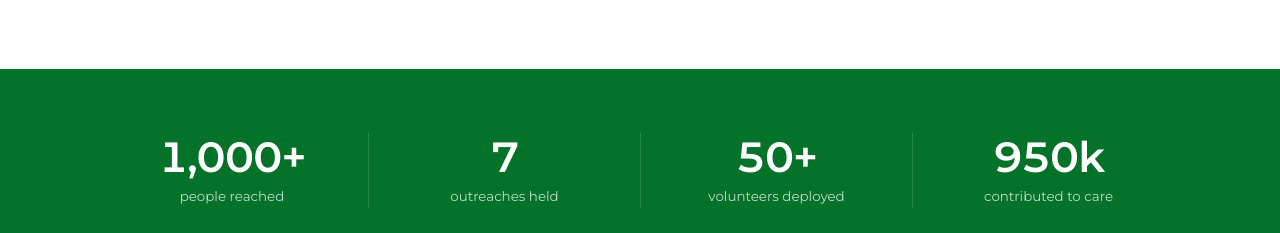
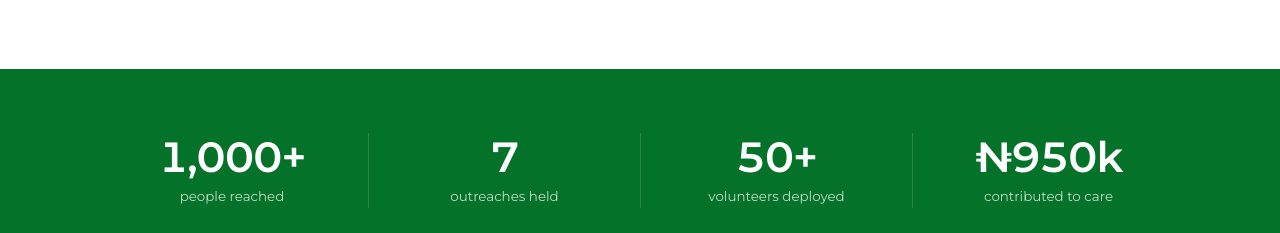
Before and after one commit to tazhealth/tazhealth, a Next.js app: page / in a window 1280 px wide. Shown: the part 1820-2053 px from the top of the page. Built offline with nearby package versions, Linux system fonts and the light colour scheme; no server answers.

Commit message:
feat: update outreach impact display to include prefix in count animations

```diff
--- a/app/page.tsx
+++ b/app/page.tsx
@@ -88,7 +88,7 @@ export default function Home() {
           {outreachImpact.map((s, i) =>
           <li key={s.label} className={cn('text-center', i > 0 && 'lg:border-l lg:border-white/15')}>
               <p className="text-4xl font-semibold tracking-tight text-white sm:text-5xl">
-                <CountUp to={s.value} suffix={s.suffix} />
+                <CountUp to={s.value} prefix={s.prefix} suffix={s.suffix} />
               </p>
               <p className="mt-1 text-[15px] text-white/75">{s.label}</p>
             </li>
```
